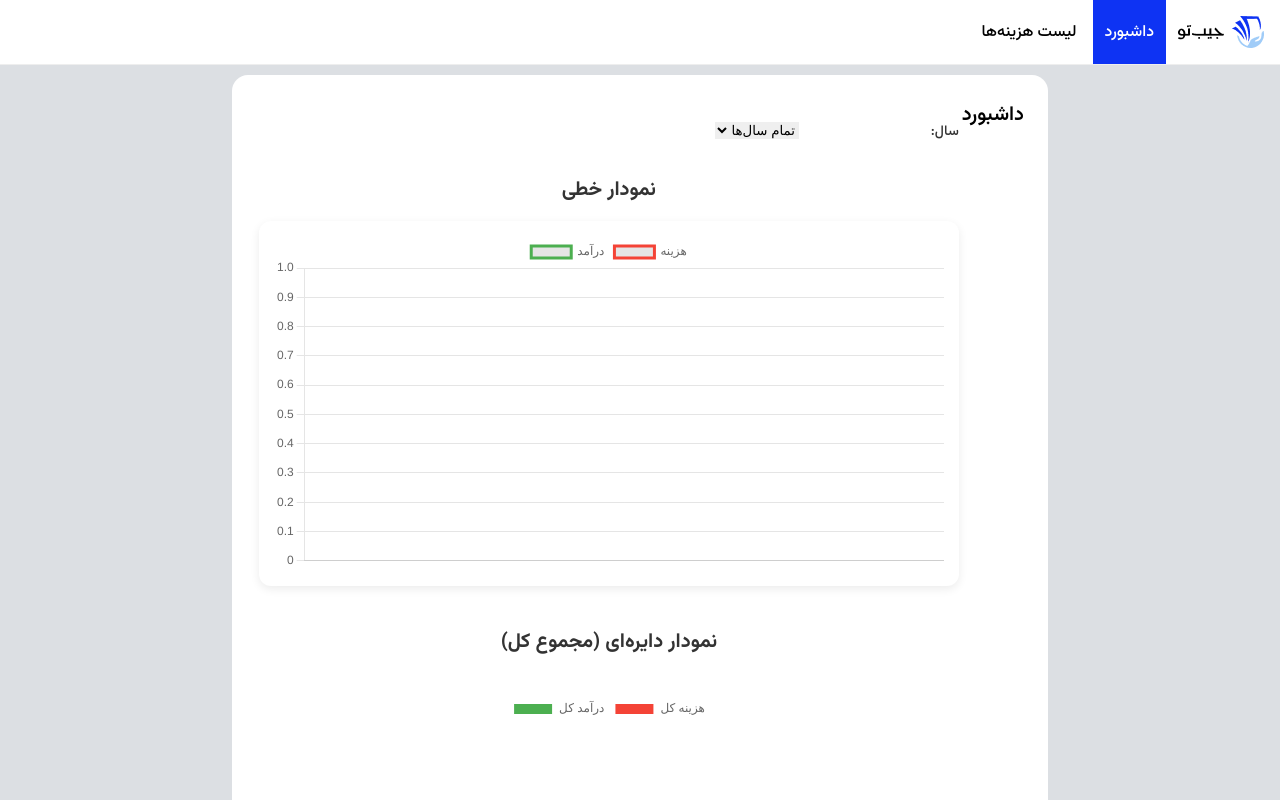
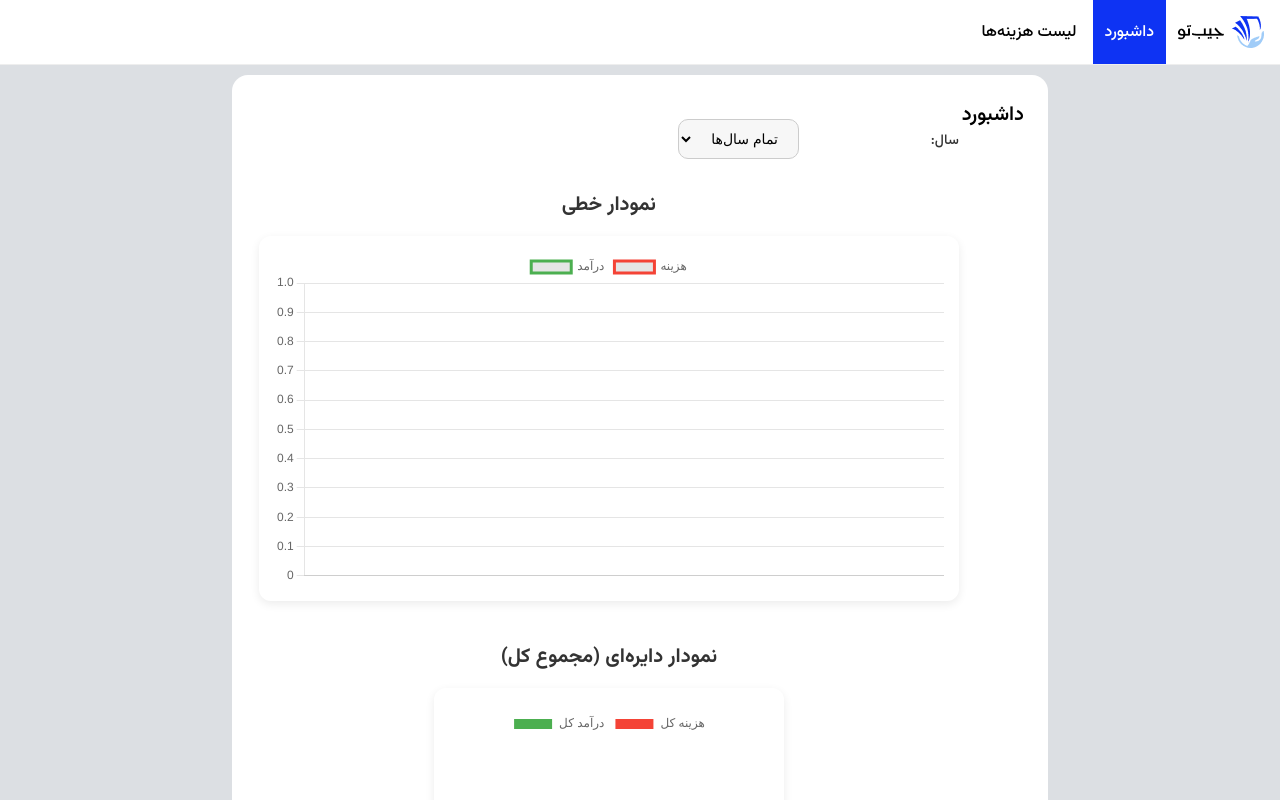
Before and after one commit to snoou/react-internship-project, a React (Vite) app: page /dashboard in a window 1280 px wide. Shown: the top 800 px of the page. Built offline with nearby package versions, Linux system fonts and the light colour scheme.

Commit message:
clear code diagram

```diff
--- a/src/components/Diagram/Diagram.css
+++ b/src/components/Diagram/Diagram.css
@@ -8,7 +8,6 @@
 
 .chart-wrapper {
     width: 100%;
-    background: #fff;
     padding: 15px;
     border-radius: 12px;
     box-shadow: 0 3px 10px rgba(0, 0, 0, 0.08);
@@ -41,6 +40,8 @@
 }
 
 .pie-box {
+    box-shadow: 0 3px 10px rgba(0, 0, 0, 0.08);
+    border-radius: 12px;
     width: 100%;
     max-width: 350px;
     margin: 0 auto;
@@ -49,7 +50,27 @@
 
 .pie-box canvas {
     width: 100%;
-
-
     display: block;
 }
+
+.input {
+    padding: 10px 16px;
+    border: 1px solid #ccc;
+    background-color: #f7f7f7;
+    border-radius: 10px;
+    font-size: 14px;
+    outline: none;
+    transition: all 0.2s ease;
+    cursor: pointer;
+}
+
+.input:hover {
+    background-color: #eee;
+    border-color: #999;
+}
+
+.input:focus {
+    border-color: #4a90e2;
+    background-color: #fff;
+    box-shadow: 0 0 6px rgba(74, 144, 226, 0.5);
+}
--- a/src/components/Diagram/Diagram.jsx
+++ b/src/components/Diagram/Diagram.jsx
@@ -123,7 +123,7 @@ const Diagram = ({ income = [], expense = [] }) => {
     <div style={{ width: 700, margin: "20px auto" }}>
       <div style={{ marginBottom: 10 }}>
         <label>سال:</label>
-        <select value={year} onChange={(e) => setYear(e.target.value)}>
+        <select className="input" value={year} onChange={(e) => setYear(e.target.value)}>
           <option value="">تمام سال‌ها</option>
           {years.map((y) => (
             <option key={y} value={y}>{y}</option>
```
